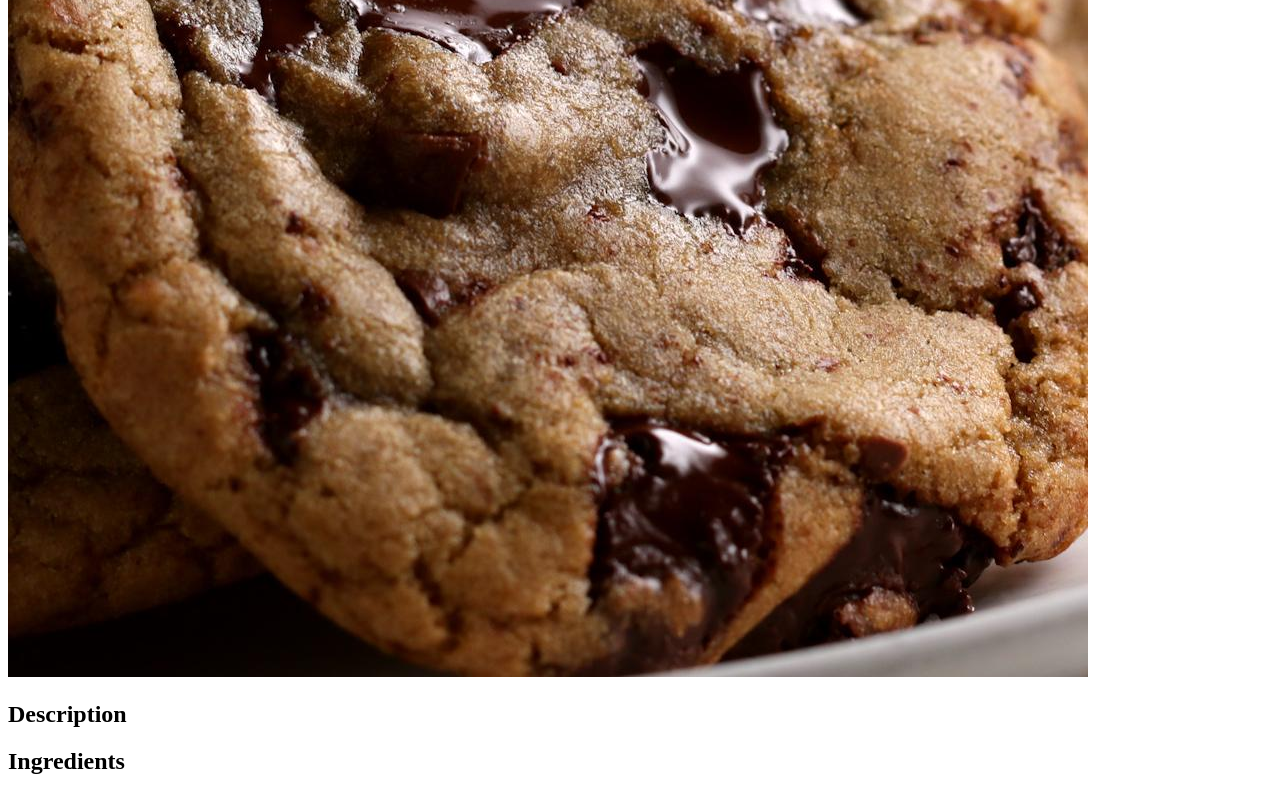
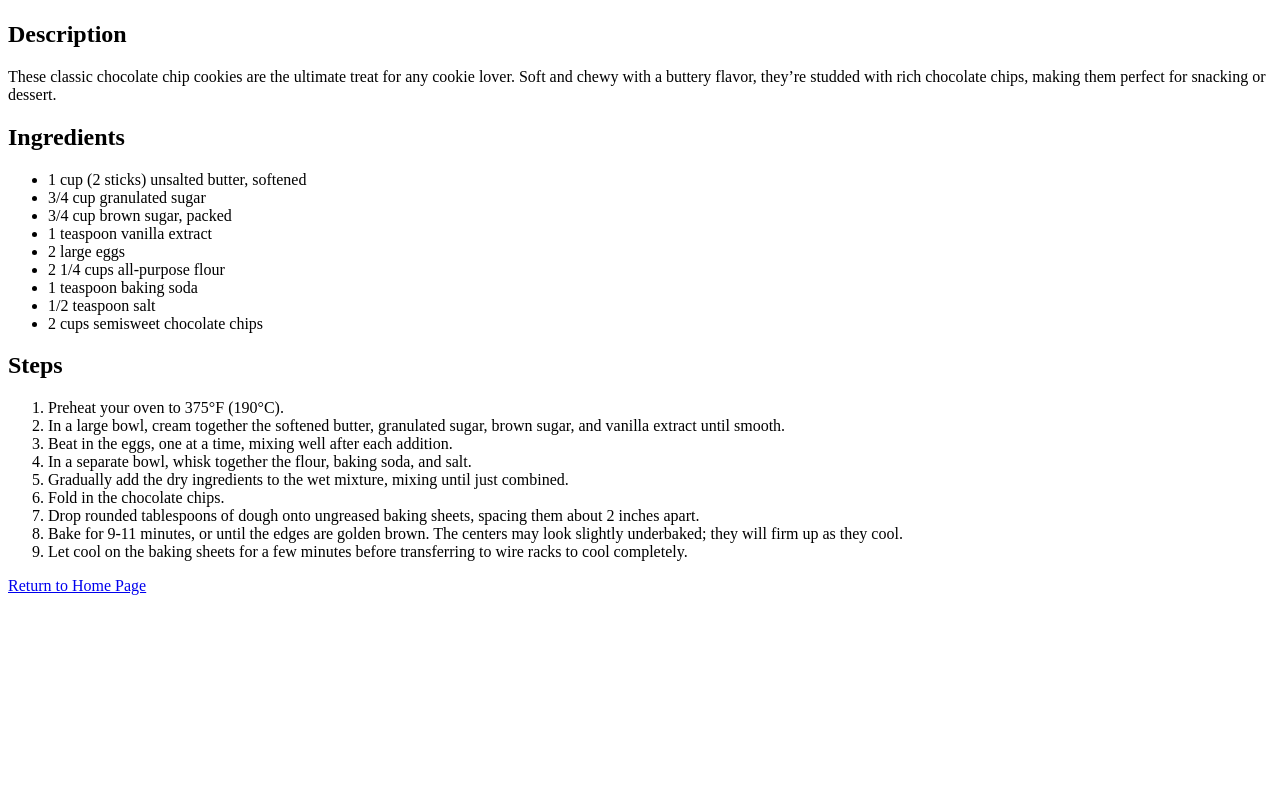
Before and after one commit to Jorgar3005/odin-recipes, a plain HTML site: page recipes/chocolatechipcookies.html in a window 1280 px wide. Shown: the part 483-1274 px from the top of the page. After the commit the page ends 1086 px from the top, so only its background shows below. Drawn offline with Linux system fonts and the light colour scheme.

Commit message:
Added return buttons
Pages now have a return to home page buttons

```diff
--- a/recipes/chocolatechipcookies.html
+++ b/recipes/chocolatechipcookies.html
@@ -7,9 +7,33 @@
 </head>
 <body>
     <h1>Chocolate Chip Cookies</h1>
-    <img src="../images/ccc.jpg" alt="chocolate chip cookies">
+    <img src="../images/ccc.jpg" alt="chocolate chip cookies" width="400" height="width">
     <h2>Description</h2>
+    <p>These classic chocolate chip cookies are the ultimate treat for any cookie lover. Soft and chewy with a buttery flavor, they’re studded with rich chocolate chips, making them perfect for snacking or dessert.</p>
     <h2>Ingredients</h2>
+    <ul>
+        <li>1 cup (2 sticks) unsalted butter, softened</li>
+        <li>3/4 cup granulated sugar</li>
+        <li>3/4 cup brown sugar, packed</li>
+        <li>1 teaspoon vanilla extract</li>
+        <li>2 large eggs</li>
+        <li>2 1/4 cups all-purpose flour</li>
+        <li>1 teaspoon baking soda</li>
+        <li>1/2 teaspoon salt</li>
+        <li>2 cups semisweet chocolate chips</li>
+    </ul>
     <h2>Steps</h2>
+    <ol>
+        <li>Preheat your oven to 375°F (190°C).</li>
+        <li>In a large bowl, cream together the softened butter, granulated sugar, brown sugar, and vanilla extract until smooth.</li>
+        <li>Beat in the eggs, one at a time, mixing well after each addition.</li>
+        <li>In a separate bowl, whisk together the flour, baking soda, and salt.</li>
+        <li>Gradually add the dry ingredients to the wet mixture, mixing until just combined.</li>
+        <li>Fold in the chocolate chips.</li>
+        <li>Drop rounded tablespoons of dough onto ungreased baking sheets, spacing them about 2 inches apart.</li>
+        <li>Bake for 9-11 minutes, or until the edges are golden brown. The centers may look slightly underbaked; they will firm up as they cool.</li>
+        <li>Let cool on the baking sheets for a few minutes before transferring to wire racks to cool completely.</li>
+    </ol>
+    <a href="../index.html">Return to Home Page</a>
 </body>
 </html>
```
Also changed, not shown: recipes/enchiladasverdes.html (+12 -0 lines), recipes/longislandicedtea.html (+12 -0 lines).
